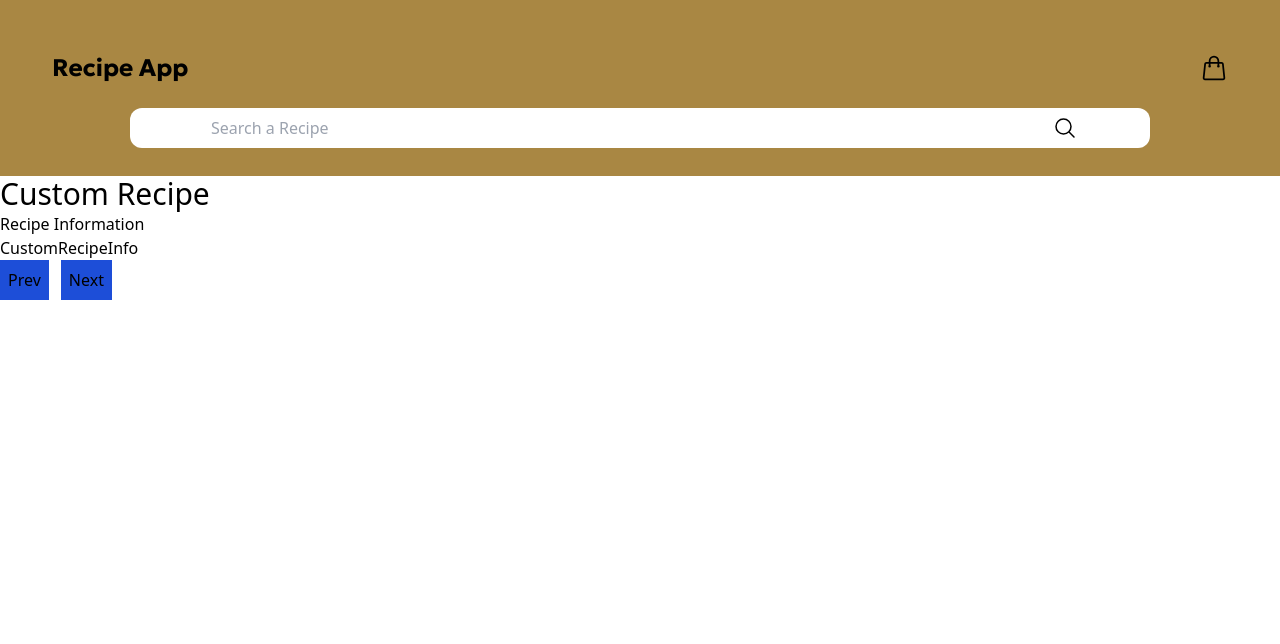
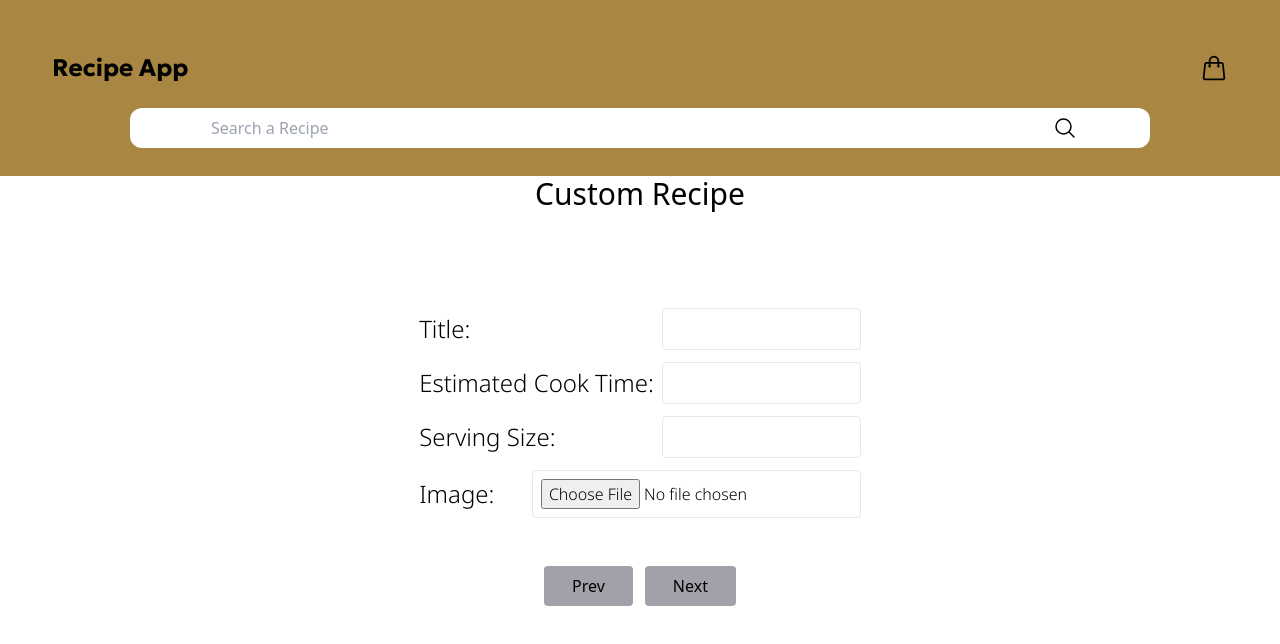
Before and after one commit to Renz757/recipe-app, a React (Vite) app: page /customRecipes in a window 1280 px wide. Shown: the top 644 px of the page. Built offline with nearby package versions, Linux system fonts and the light colour scheme; no server answers.

Commit message:
basic form styles

```diff
--- a/src/Components/CustomRecipeForm/CustomRecipeForm.jsx
+++ b/src/Components/CustomRecipeForm/CustomRecipeForm.jsx
@@ -19,19 +19,19 @@ const CustomRecipeForm = () => {
 
   return (
     <>
-      <h1 className="text-3xl">Custom Recipe</h1>
-      <form className="">
-        <div>{pageTitles[page]}</div>
+      <h1 className="text-3xl text-center">Custom Recipe</h1>
+      <form className="h-screen flex flex-col items-center p-10 relative">
         {/* Form Components */}
         <div>{showPage()}</div>
         {/* Controls */}
-        <div className="flex gap-3">
+        <div className="flex gap-3 mt-12">
           <button
             disabled={page <= 0}
             onClick={() => {
               setPage((curPage) => curPage - 1);
             }}
-            className="p-2 bg-blue-700"
+            className="px-7 py-2
+             bg-zinc-400 rounded"
             type="button"
           >
             Prev
@@ -41,7 +41,8 @@ const CustomRecipeForm = () => {
             onClick={() => {
               setPage((curPage) => curPage + 1);
             }}
-            className="p-2 bg-blue-700"
+            className="px-7 py-2
+             bg-zinc-400 rounded"
             type="button"
           >
             {page == pageTitles.length - 1 ? "Submit" : "Next"}
--- a/src/Components/CustomRecipeForm/CustomRecipeInfo.jsx
+++ b/src/Components/CustomRecipeForm/CustomRecipeInfo.jsx
@@ -1,9 +1,26 @@
-import React from 'react'
+import React from "react";
 
 const CustomRecipeInfo = () => {
   return (
-    <div>CustomRecipeInfo</div>
-  )
-}
+    <div className="flex flex-col gap-3 justify-between font-noto mt-14">
+      <div className="flex gap-2 items-center  justify-between">
+        <label className="text-2xl">Title:</label>
+        <input type="text" className="border p-2 rounded" />
+      </div>
+      <div className="flex gap-2 items-center justify-between">
+        <label className="text-2xl">Estimated Cook Time:</label>
+        <input type="text" className="border p-2 rounded" />
+      </div>
+      <div className="flex gap-2 items-center justify-between">
+        <label className="text-2xl">Serving Size:</label>
+        <input type="text" className="border p-2 rounded" />
+      </div>
+      <div className="flex gap-2 items-center justify-between">
+        <label className="text-2xl">Image:</label>
+        <input type="file" accept=".png, .jpg, .jpeg" className="border p-2 rounded" />
+      </div>
+    </div>
+  );
+};
 
-export default CustomRecipeInfo
+export default CustomRecipeInfo;
```
